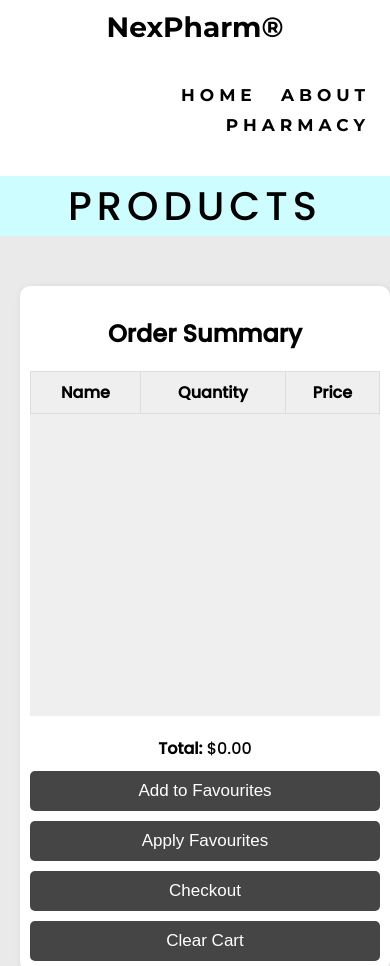
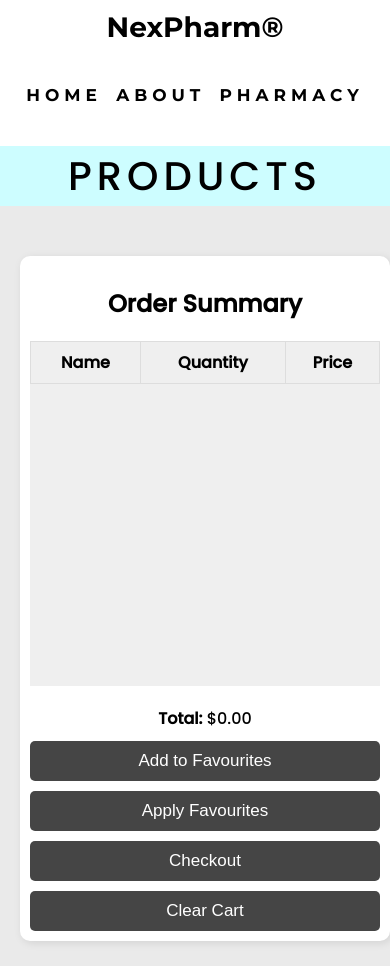
Before and after one commit to aakash-dev-acc/NexPharm, a plain HTML site: page pharmacy.html in a window 390 px wide. Shown: the top 966 px of the page. Drawn offline with Linux system fonts and the light colour scheme; a web font is replaced by a local one.

Commit message:
Update pharm-styles.css

```diff
--- a/pharm-styles.css
+++ b/pharm-styles.css
@@ -298,7 +298,7 @@ footer {
     }
 
     nav ul li {
-        margin: 5px 10px;
+        margin: 5px 5px;
     }
 
     .navBar #logo {
@@ -322,6 +322,7 @@ footer {
         position: static;
         width: 90%;
         margin: 10px auto 30px auto;
+        height: auto;
     }
 }
 
```
